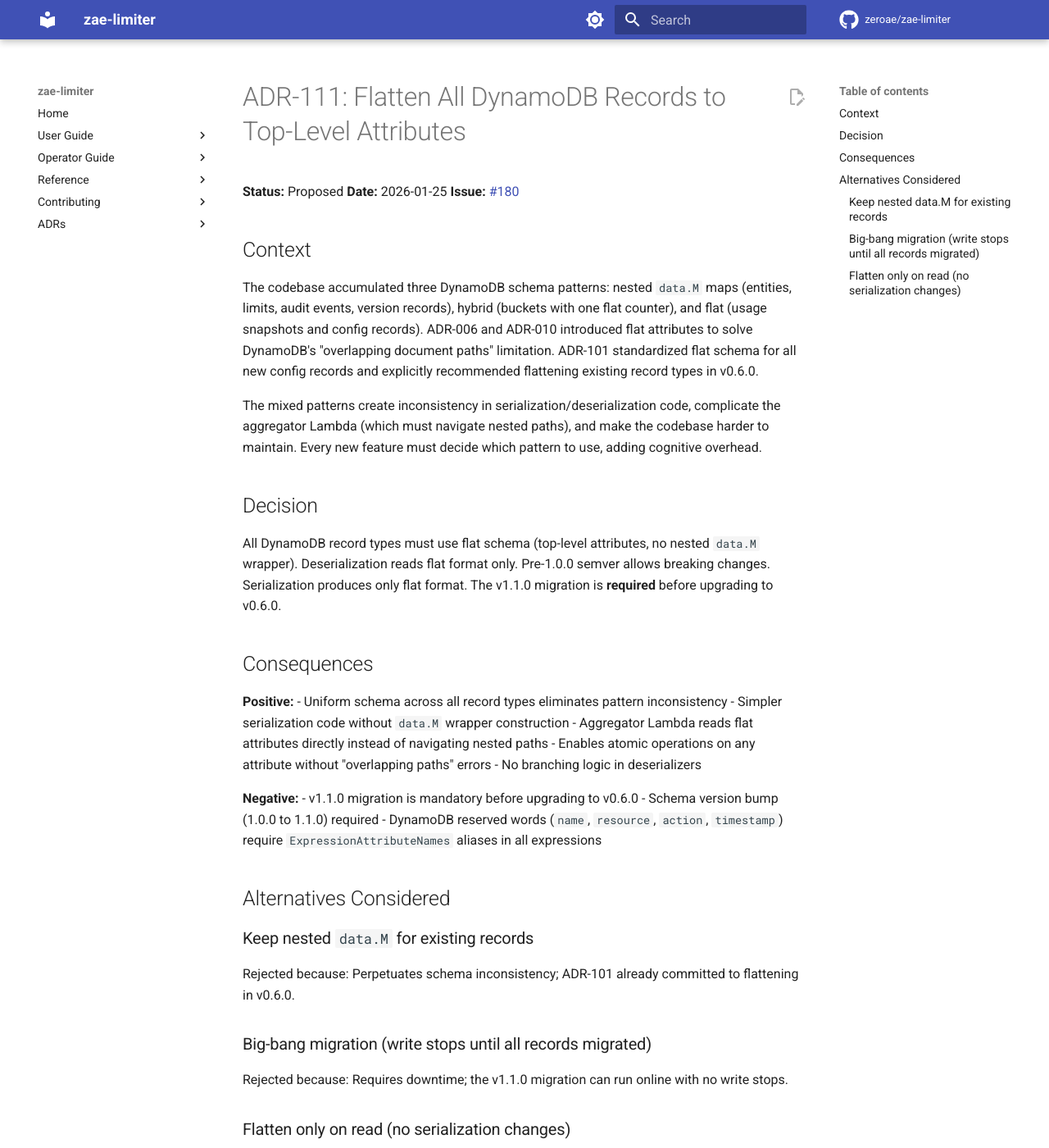
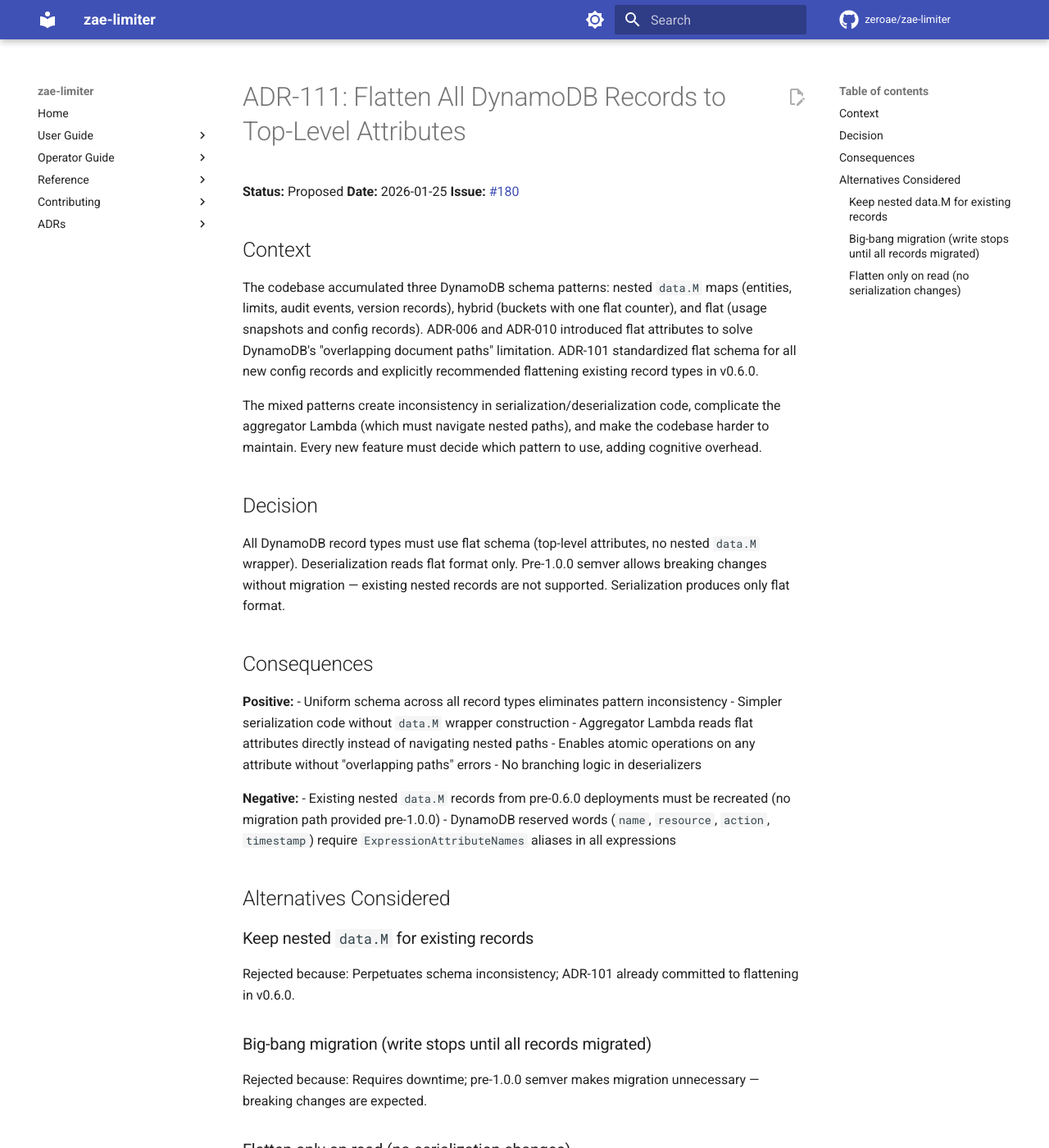
Before and after one commit to zeroae/zae-limiter, an MkDocs documentation site: the page built from docs/adr/111-flatten-all-records.md, in a window 1280 px wide and 1400 px high. Shown: the whole window at 82% size. Built offline with MkDocs 1.6.1 and Material for MkDocs 9.7.7, drawn with Linux system fonts in a browser that asks for light colours; comment, search, counter and statistics services are not loaded; the version menu is left out.

Commit message:
📝 docs(adr): update ADR-111 to reflect removal of migration path
Remove references to the v1.1.0 migration since pre-1.0.0 semver
means no backward compatibility guarantee. Existing nested records
must be recreated rather than migrated.

Co-Authored-By: Claude Opus 4.5 <noreply@anthropic.com>

```diff
--- a/docs/adr/111-flatten-all-records.md
+++ b/docs/adr/111-flatten-all-records.md
@@ -12,7 +12,7 @@ The mixed patterns create inconsistency in serialization/deserialization code, c
 
 ## Decision
 
-All DynamoDB record types must use flat schema (top-level attributes, no nested `data.M` wrapper). Deserialization reads flat format only. Pre-1.0.0 semver allows breaking changes. Serialization produces only flat format. The v1.1.0 migration is **required** before upgrading to v0.6.0.
+All DynamoDB record types must use flat schema (top-level attributes, no nested `data.M` wrapper). Deserialization reads flat format only. Pre-1.0.0 semver allows breaking changes without migration — existing nested records are not supported. Serialization produces only flat format.
 
 ## Consequences
 
@@ -24,8 +24,7 @@ All DynamoDB record types must use flat schema (top-level attributes, no nested
 - No branching logic in deserializers
 
 **Negative:**
-- v1.1.0 migration is mandatory before upgrading to v0.6.0
-- Schema version bump (1.0.0 to 1.1.0) required
+- Existing nested `data.M` records from pre-0.6.0 deployments must be recreated (no migration path provided pre-1.0.0)
 - DynamoDB reserved words (`name`, `resource`, `action`, `timestamp`) require `ExpressionAttributeNames` aliases in all expressions
 
 ## Alternatives Considered
@@ -34,7 +33,7 @@ All DynamoDB record types must use flat schema (top-level attributes, no nested
 Rejected because: Perpetuates schema inconsistency; ADR-101 already committed to flattening in v0.6.0.
 
 ### Big-bang migration (write stops until all records migrated)
-Rejected because: Requires downtime; the v1.1.0 migration can run online with no write stops.
+Rejected because: Requires downtime; pre-1.0.0 semver makes migration unnecessary — breaking changes are expected.
 
 ### Flatten only on read (no serialization changes)
 Rejected because: Leaves old-format records indefinitely; new writes would still produce nested format, preventing convergence.
```
